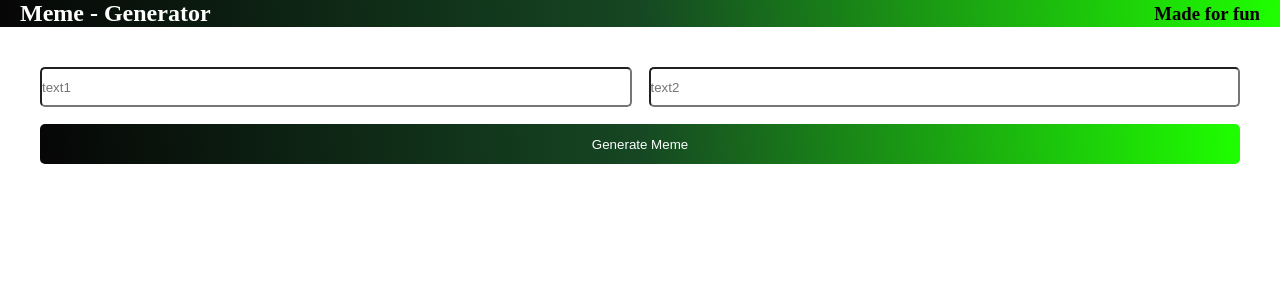
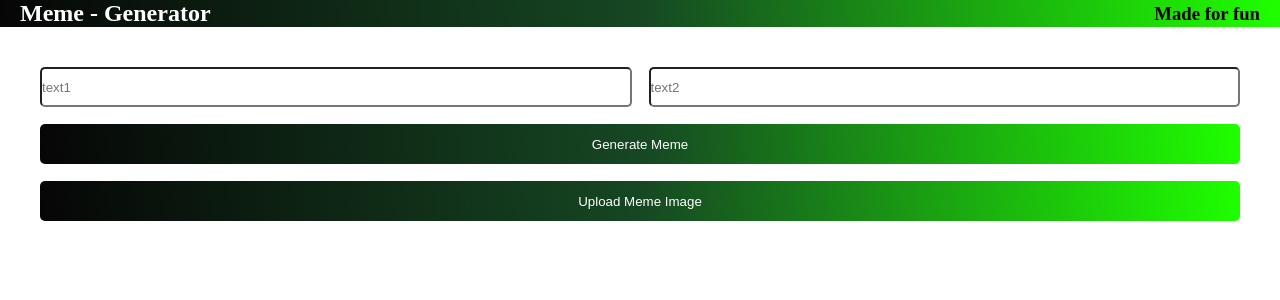
Before and after one commit to ContriHUB/Meme-Generator, a React (Create React App) app: page / in a window 1280 px wide. Shown: the top 300 px of the page. Built offline with nearby package versions, Linux system fonts and the light colour scheme; no server answers.

Commit message:
Added functionality to upload meme image from pc

```diff
--- a/public/index.css
+++ b/public/index.css
@@ -42,6 +42,7 @@
     grid-column: 1 / -1;
     border: none;
     border-radius: 5px;
+    cursor: pointer;
 }
 
 
@@ -49,6 +50,19 @@
     width: 50%;
     border-color: darkgreen;
     border-width: 5px;
+}
+
+/* to remove the default styling of the input field */
+input[type="file"] {
+    display: none;
+}
+
+.upload_image__button{
+    display:  flex;
+    justify-content: center;
+    align-items: center;
+    font-size: 13.33px;
+    font-family: Arial, Helvetica, sans-serif;
 }
 
 .meme__text {
--- a/src/components/Meme.js
+++ b/src/components/Meme.js
@@ -23,6 +23,8 @@ export default function Meme() {
 		url: "",
 	});
 
+	const [file, setFile] = useState()
+
 	function getRandomMeme() {
 		let index = Math.floor(Math.random() * allMemes.length);
 		setMeme((prev) => ({
@@ -39,6 +41,24 @@ export default function Meme() {
 			[name]: value,
 		}));
 	}
+
+	// this is for uploading the image from the PC
+	function uploadImage(event){
+		console.log(event.target.files[0].type);
+
+		// accepts image in the form of PNG/JPG/JPEG
+		if (event.target.files[0].type == "image/png" || event.target.files[0].type == "image/jpg" || event.target.files[0].type == "image/jpeg"){
+			setMeme((prev) => ({
+				...prev,
+				url: URL.createObjectURL(event.target.files[0])
+			}))
+		}
+		else{
+			// Alert is shown when there is incorrect file chosen
+			alert("Please upload the image in the correct format (PNG/JPEG/JPG)!")
+		}
+	}
+
 	return (
 		<div className="container">
 			<div className="form">
@@ -57,6 +77,10 @@ export default function Meme() {
 				<button className="form__button" onClick={getRandomMeme}>
 					Generate Meme
 				</button>
+				<label for="image-upload" className="form__button upload_image__button">
+					Upload Meme Image
+				</label>
+				<input id="image-upload" type="file" onChange={uploadImage} />
 			</div>
 			<div className="meme">
 				{meme.url && <img className="meme__image" src={meme.url} />}
```
